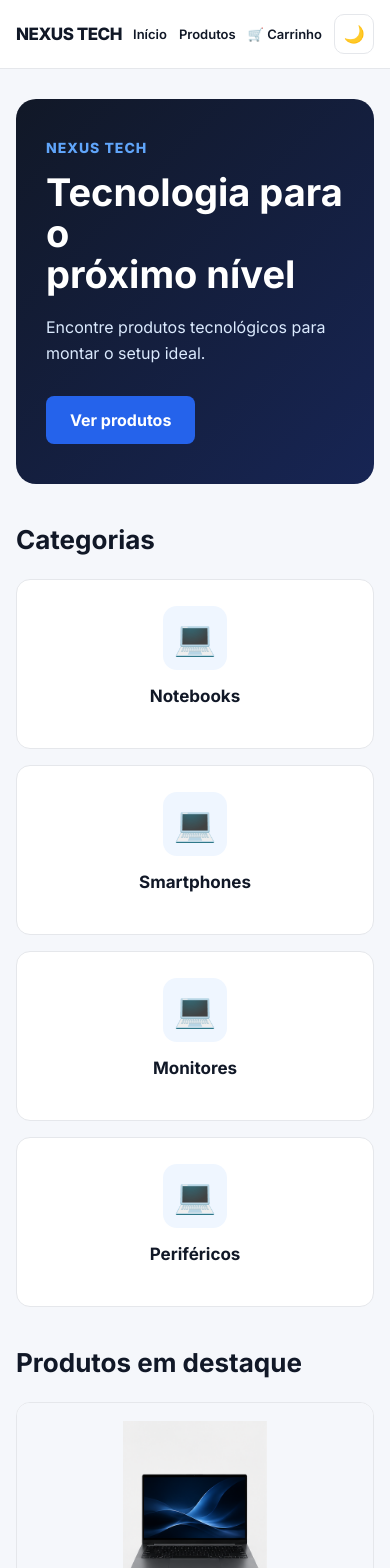
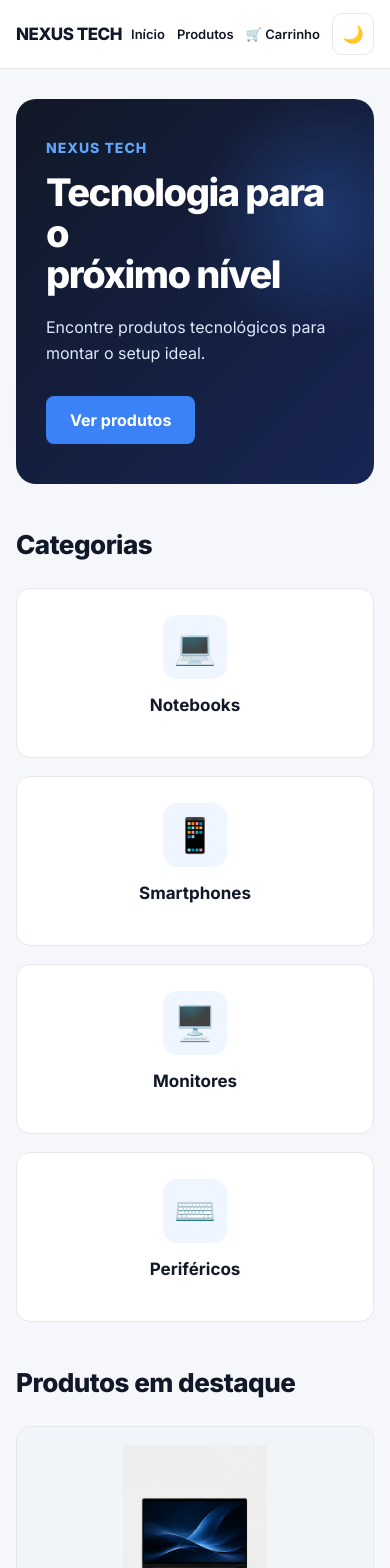
Before and after one commit to oliveirasantos62-dotcom/nexus-tech, a React (Vite) app: page / in a window 390 px wide. Shown: the top 1568 px of the page. Built offline with nearby package versions, Linux system fonts and the light colour scheme.

Commit message:
style: finaliza visual do Nexus Tech

```diff
--- a/src/components/Banner/Banner.css
+++ b/src/components/Banner/Banner.css
@@ -1,17 +1,23 @@
 .banner {
   max-width: 1200px;
-  min-height: 420px;
+  min-height: 400px;
   margin: 40px auto 0;
   padding: 60px;
   display: flex;
   align-items: center;
   border-radius: 20px;
-  background: linear-gradient(135deg, #111827, #172554);
+  background:
+    radial-gradient(
+      circle at 85% 30%,
+      rgba(59, 130, 246, 0.25),
+      transparent 30%
+    ),
+    linear-gradient(135deg, #111827, #172554);
   overflow: hidden;
 }
 
 .banner-content {
-  max-width: 600px;
+  max-width: 620px;
 }
 
 .banner-label {
@@ -27,6 +33,8 @@
   color: #ffffff;
   font-size: 52px;
   line-height: 1.08;
+  font-weight: 800;
+  letter-spacing: -1.5px;
 }
 
 .banner-description {
@@ -40,7 +48,7 @@
   display: inline-block;
   padding: 14px 24px;
   border-radius: 8px;
-  background-color: var(--primary);
+  background-color: #3b82f6;
   color: #ffffff;
   text-decoration: none;
   font-weight: 700;
@@ -50,7 +58,7 @@
 }
 
 .banner-button:hover {
-  background-color: var(--primary-dark);
+  background-color: #2563eb;
   transform: translateY(-2px);
 }
 
--- a/src/components/CategoryCard/CategoryCard.jsx
+++ b/src/components/CategoryCard/CategoryCard.jsx
@@ -2,12 +2,19 @@ import './CategoryCard.css';
 import { Link } from 'react-router-dom';
 
 function CategoryCard({ title }) {
+  const icons = {
+    Notebooks: '💻',
+    Smartphones: '📱',
+    Monitores: '🖥️',
+    Periféricos: '⌨️',
+  };
+
   return (
     <Link
       to={`/produtos?categoria=${encodeURIComponent(title)}`}
       className='category-card'
     >
-      <div className='category-icon'>💻</div>
+      <div className='category-icon'>{icons[title]}</div>
 
       <h3>{title}</h3>
     </Link>
--- a/src/components/Header/Header.css
+++ b/src/components/Header/Header.css
@@ -44,22 +44,21 @@
 }
 
 .theme-button {
-  width: 40px;
-  height: 40px;
+  width: 42px;
+  height: 42px;
   border: 1px solid var(--border);
   border-radius: 10px;
   background-color: var(--surface);
   color: var(--text);
   cursor: pointer;
   font-size: 17px;
-  transition:
-    border-color 0.2s ease,
-    transform 0.2s ease;
+  transition: all 0.2s ease;
 }
 
 .theme-button:hover {
   border-color: var(--primary);
-  transform: rotate(10deg);
+  transform: translateY(-2px);
+  box-shadow: 0 5px 15px rgba(37, 99, 235, 0.15);
 }
 
 @media (max-width: 600px) {
--- a/src/components/ProductCard/ProductCard.css
+++ b/src/components/ProductCard/ProductCard.css
@@ -20,7 +20,7 @@
   display: flex;
   align-items: center;
   justify-content: center;
-  background-color: var(--background);
+  background-color: #f1f5f9;
   overflow: hidden;
 }
 
@@ -54,6 +54,7 @@
   margin-bottom: 12px;
   color: var(--text);
   font-size: 18px;
+  font-weight: 700;
   line-height: 1.3;
 }
 
--- a/src/pages/Home/Home.css
+++ b/src/pages/Home/Home.css
@@ -2,32 +2,26 @@
   width: 100%;
 }
 
-.categories-section {
+.categories-section,
+.products-section {
   max-width: 1200px;
-  margin: 60px auto;
+  margin: 70px auto;
   padding: 0 20px;
 }
 
-.categories-section h2 {
-  margin-bottom: 24px;
+.categories-section h2,
+.products-section h2 {
+  margin-bottom: 28px;
+  color: var(--text);
   font-size: 30px;
+  font-weight: 800;
+  letter-spacing: -0.5px;
 }
 
 .categories-grid {
   display: grid;
   grid-template-columns: repeat(4, 1fr);
   gap: 20px;
-}
-
-.products-section {
-  max-width: 1200px;
-  margin: 60px auto;
-  padding: 0 20px;
-}
-
-.products-section h2 {
-  margin-bottom: 24px;
-  font-size: 30px;
 }
 
 .products-grid {
@@ -37,10 +31,7 @@
 }
 
 @media (max-width: 1000px) {
-  .categories-grid {
-    grid-template-columns: repeat(2, 1fr);
-  }
-
+  .categories-grid,
   .products-grid {
     grid-template-columns: repeat(2, 1fr);
   }
@@ -49,7 +40,7 @@
 @media (max-width: 500px) {
   .categories-section,
   .products-section {
-    margin: 40px auto;
+    margin: 45px auto;
     padding: 0 16px;
   }
 
@@ -58,13 +49,9 @@
     font-size: 26px;
   }
 
-  .categories-grid {
-    grid-template-columns: 1fr;
-    gap: 16px;
-  }
-
+  .categories-grid,
   .products-grid {
     grid-template-columns: 1fr;
-    gap: 20px;
+    gap: 18px;
   }
 }
```
